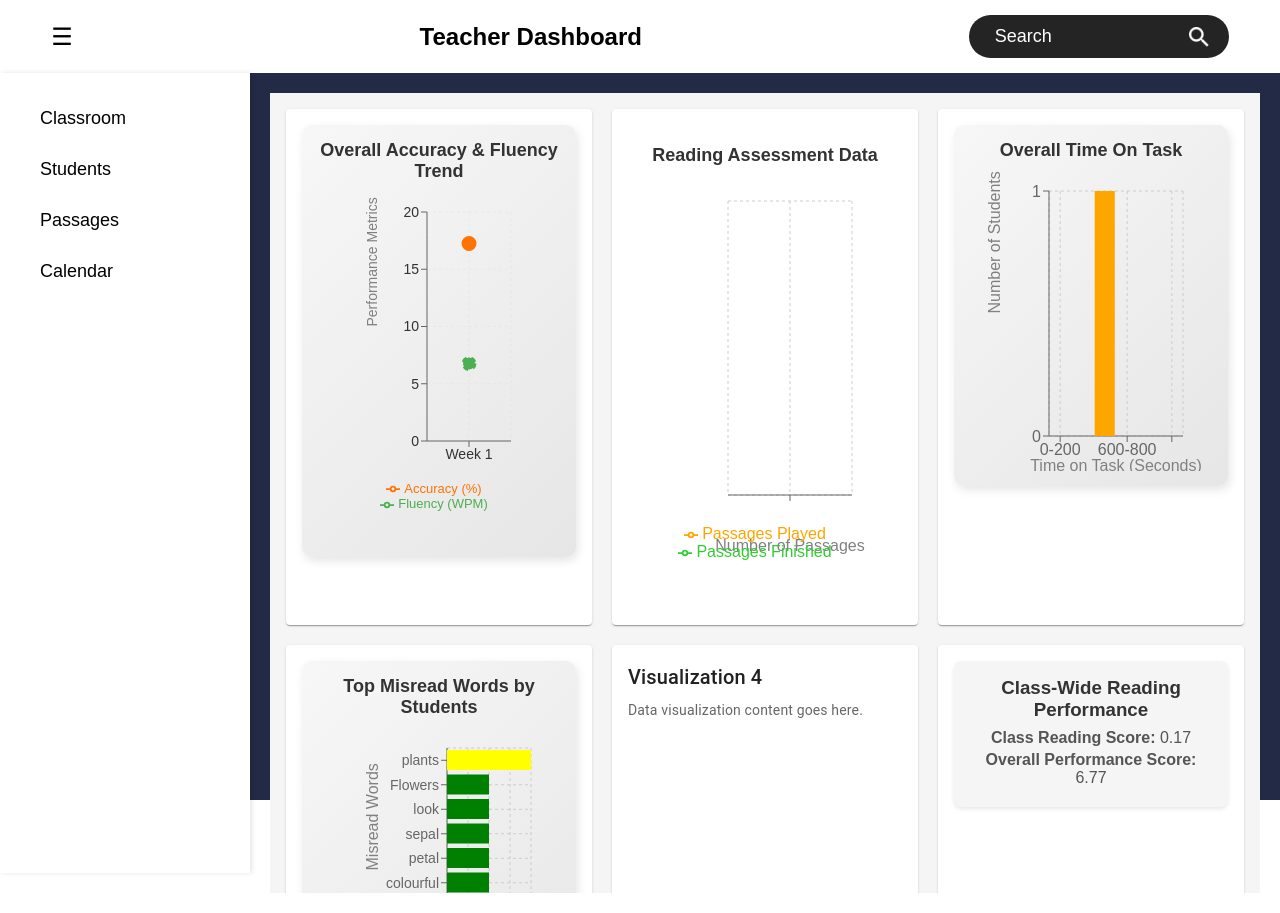
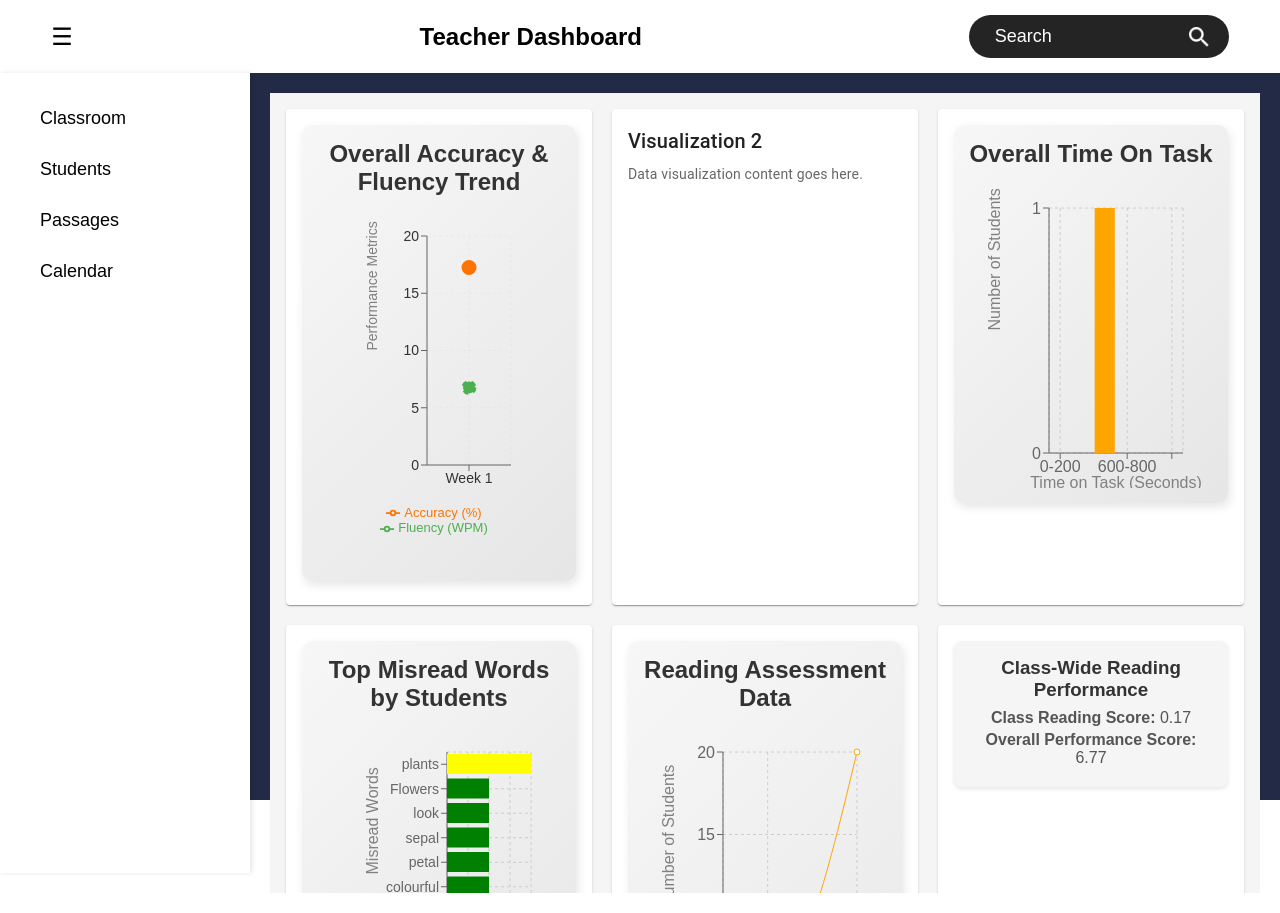
Before and after one commit to Data-Spasm/Visualization-Of-TC-Metrics, a React (Vite) app: page /classroom in a window 1280 px wide. Built offline with nearby package versions, Linux system fonts and the light colour scheme.

Commit message:
fix to line graph to show that it is working, used mock data as there is not suffifient data available

```diff
--- a/src/components/linegraphs/ReadingAssessmentDataLineGraph.css
+++ b/src/components/linegraphs/ReadingAssessmentDataLineGraph.css
@@ -1,26 +1,34 @@
 .chart-container {
   width: 100%;
-  height: 100%;
-  padding: 15px;
-  background: linear-gradient(135deg, #f7f7f7, #e6e6e6);
-  border-radius: 10px;
-  box-shadow: 2px 4px 10px rgba(0, 0, 0, 0.1);
-  display: flex;
-  flex-direction: column;
-  align-items: center;
-  justify-content: center;
+  margin: 0 auto;
 }
 
 .chart-title {
   text-align: center;
-  font-size: 18px;
-  font-weight: bold;
-  color: #333;
-  margin-bottom: 10px;
+  font-size: 1.5em;
+  margin-bottom: 20px;
+}
+
+.key-container {
+  display: flex;
+  justify-content: center;
+  margin-top: 20px;
+}
+
+.key-item {
+  display: flex;
+  align-items: center;
+  margin: 0 10px;
+}
+
+.key-color {
+  width: 20px;
+  height: 20px;
+  margin-right: 5px;
 }
 
 .no-data {
   text-align: center;
-  font-size: 14px;
   color: red;
+  margin-top: 20px;
 }
--- a/src/components/linegraphs/ReadingAssessmentDataLineGraph.jsx
+++ b/src/components/linegraphs/ReadingAssessmentDataLineGraph.jsx
@@ -1,22 +1,52 @@
-import React from "react";
-import { LineChart, Line, XAxis, YAxis, CartesianGrid, Tooltip, Legend, ResponsiveContainer } from "recharts";
+import React, { useState, useEffect } from "react";
+import { LineChart, Line, XAxis, YAxis, CartesianGrid, Tooltip, ResponsiveContainer } from "recharts";
 import "./ReadingAssessmentDataLineGraph.css";
 
-const ReadingAssessmentDataLineGraph = ({ data }) => {
+const ReadingAssessmentDataLineGraph = () => {
+  const [data, setData] = useState([]);
+
+  useEffect(() => {
+    // Mock data with weeks and corresponding number of students for passages played and finished
+    const mockReadingAttempts = [
+      { week: "Week 1", passagesPlayed: 0, passagesFinished: 0 },
+      { week: "Week 2", passagesPlayed: 5, passagesFinished: 3 },
+      { week: "Week 3", passagesPlayed: 10, passagesFinished: 7 },
+      { week: "Week 4", passagesPlayed: 20, passagesFinished: 3 },
+    ];
+
+    setData(mockReadingAttempts);
+  }, []);
+
   return (
-    <div className="reading-assessment-graph">
-      <h2>Reading Assessment Data</h2>
+    <div className="chart-container">
+      <div className="chart-title">Reading Assessment Data</div>
       <ResponsiveContainer width="100%" height={400}>
         <LineChart data={data} margin={{ top: 20, right: 30, left: 20, bottom: 20 }}>
           <CartesianGrid strokeDasharray="3 3" />
-          <XAxis dataKey="numberOfPassages" label={{ value: "Number of Passages", position: "bottom", dy: 10 }} />
-          <YAxis label={{ value: "Number of Students", angle: -90, position: "insideLeft", dy: -10 }} />
+          <XAxis
+            dataKey="week"
+            label={{ value: "Number of Passages", position: "insideBottom", offset: -10 }}
+          />
+          <YAxis
+            label={{ value: "Number of Students", angle: -90, position: "insideLeft", dy: -10 }}
+            domain={[0, 'dataMax']}
+          />
           <Tooltip />
-          <Legend />
-          <Line type="monotone" dataKey="passagesPlayed" stroke="#FFA500" strokeWidth={2} dot={{ fill: "#FFA500" }} name="Passages Played" />
-          <Line type="monotone" dataKey="passagesFinished" stroke="#32CD32" strokeWidth={2} dot={{ fill: "#32CD32" }} name="Passages Finished" />
+          <Line type="monotone" dataKey="passagesPlayed" stroke="#FFA500" name="Passages Played" />
+          <Line type="monotone" dataKey="passagesFinished" stroke="#32CD32" name="Passages Finished" />
         </LineChart>
       </ResponsiveContainer>
+      <div className="key-container">
+        <div className="key-item">
+          <div className="key-color" style={{ backgroundColor: '#FFA500' }}></div>
+          <span>Passages Played</span>
+        </div>
+        <div className="key-item">
+          <div className="key-color" style={{ backgroundColor: '#32CD32' }}></div>
+          <span>Passages Finished</span>
+        </div>
+      </div>
+      {data.length === 0 && <div className="no-data">No data available</div>}
     </div>
   );
 };
--- a/src/views/Classroom.jsx
+++ b/src/views/Classroom.jsx
@@ -60,10 +60,14 @@ const Classroom = ({ student, readingAttempts }) => {
           </CardContent>
         </Card>
 
-        {/* Second card in the second row: Reading Assessment Data Line Graph */}
         <Card className="card">
           <CardContent>
-            <ReadingAssessmentDataLineGraph data={[readingAssessmentData]} />
+            <Typography gutterBottom variant="h6" component="div">
+              Visualization 2
+            </Typography>
+            <Typography variant="body2" sx={{ color: "text.secondary" }}>
+              Data visualization content goes here.
+            </Typography>
           </CardContent>
         </Card>
 
@@ -81,12 +85,7 @@ const Classroom = ({ student, readingAttempts }) => {
 
         <Card className="card">
           <CardContent>
-            <Typography gutterBottom variant="h6" component="div">
-              Visualization 4
-            </Typography>
-            <Typography variant="body2" sx={{ color: "text.secondary" }}>
-              Data visualization content goes here.
-            </Typography>
+            <ReadingAssessmentDataLineGraph data={[readingAssessmentData]} />
           </CardContent>
         </Card>
 
```
Also changed, not shown: src/utils/calculateReadingAssessmentData.js (+24 -13 lines).
